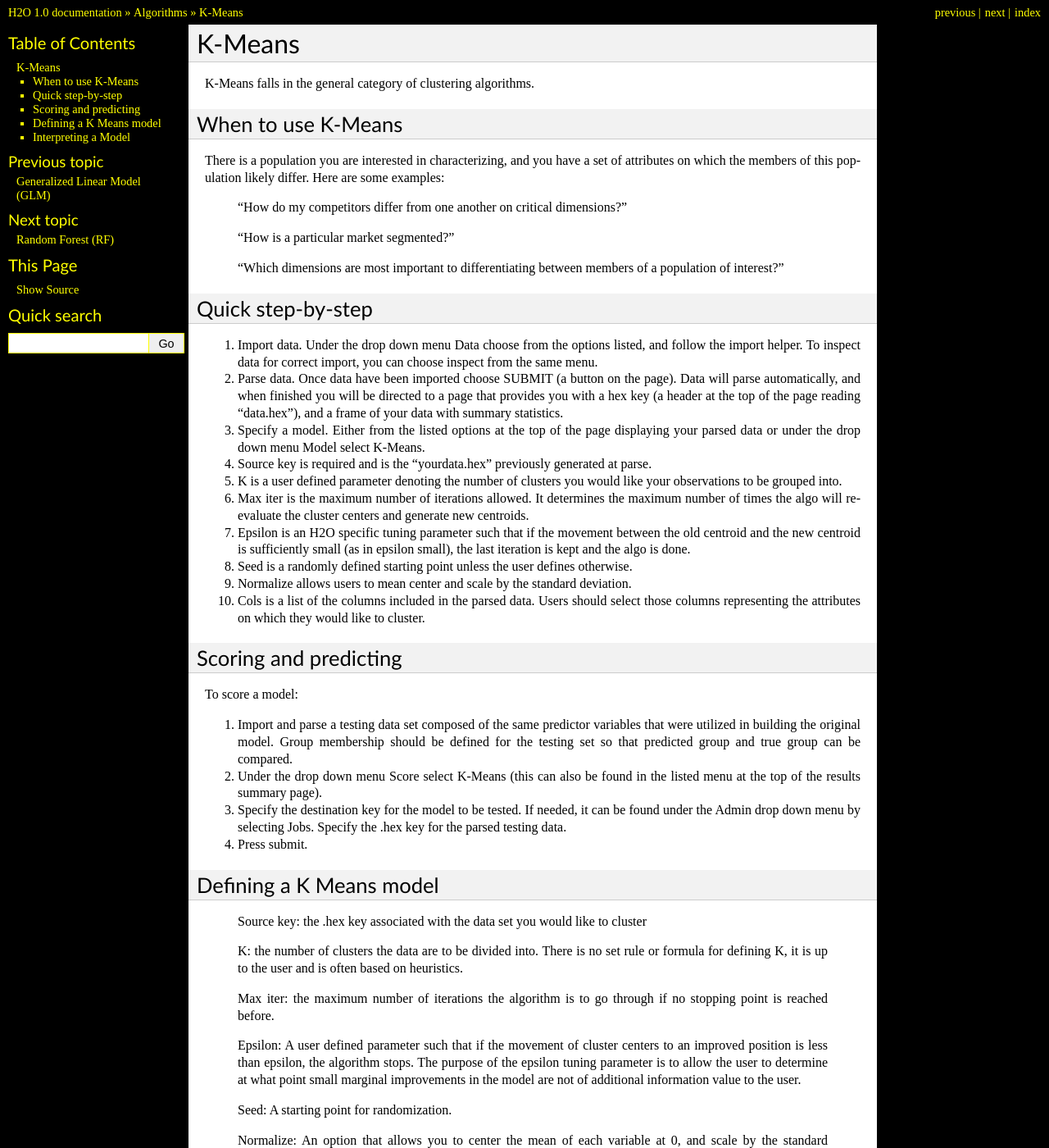
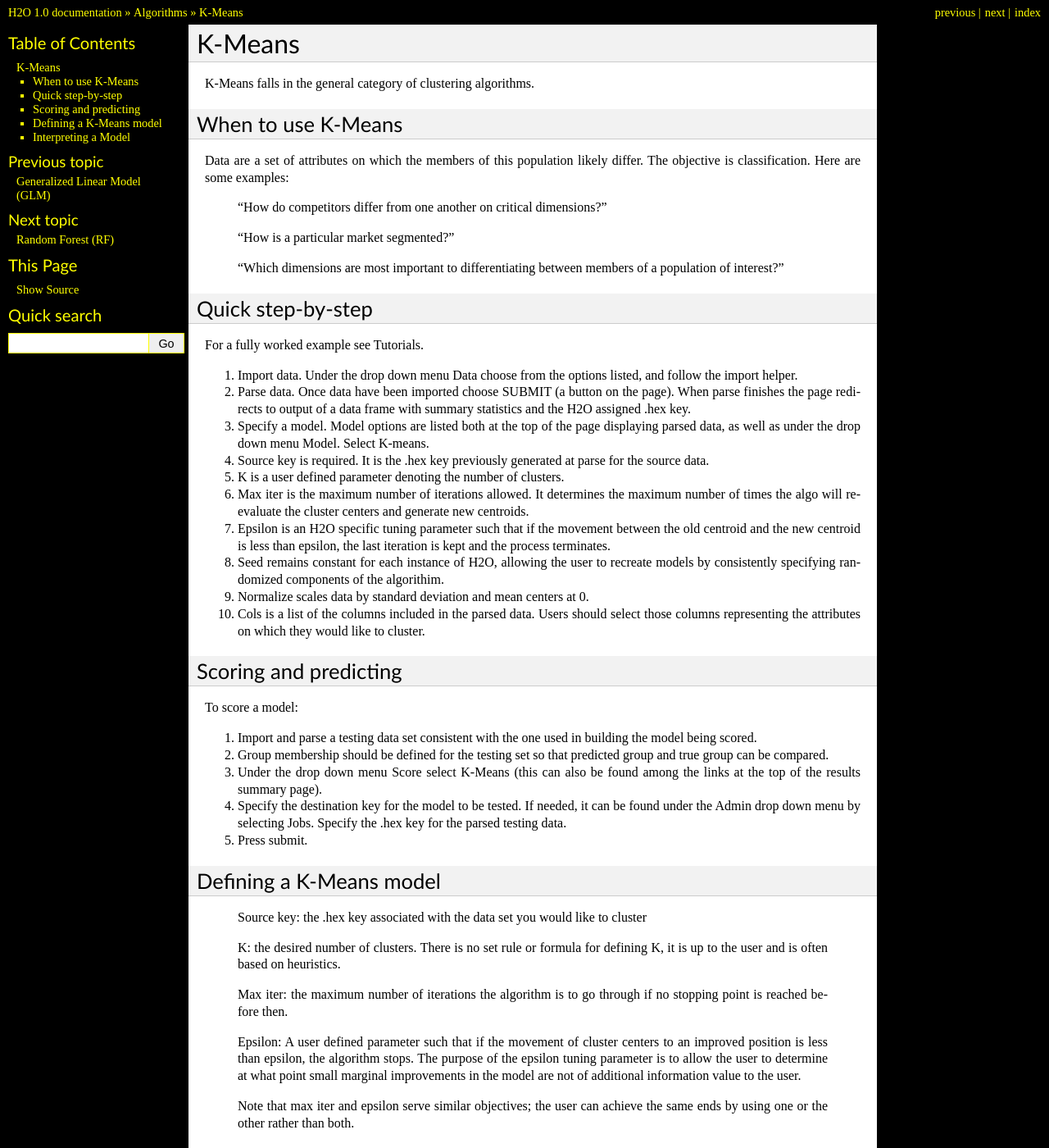
Before and after one commit to devinshields/h2odocs, a Sphinx documentation site: the page built from source/algorithms/kmeans.rst, in a window 1280 px wide and 1400 px high. Shown: the whole window at 82% size. Built offline with Sphinx 7.4.7, drawn with Linux system fonts in a browser that asks for light colours; formulas are drawn with MathJax 3; some of the changed text lies outside the part shown.

Commit message:
modified km tutorial

```diff
--- a/source/algorithms/kmeans.rst
+++ b/source/algorithms/kmeans.rst
@@ -7,109 +7,147 @@
 When to use K-Means
 """""""""""""""""""
 
-There is a population you are interested in characterizing, and you
-have a set of attributes on which the members of
-this population likely differ. Here are some examples:
+Data are a set of attributes on which the members of this population
+likely differ. The objective is classification.
+Here are some examples:
 
-  "How do my competitors differ from one another on critical dimensions?"
+  "How do competitors differ from one another on critical dimensions?"
 
   "How is a particular market segmented?"
 
-  "Which dimensions are most important to differentiating between members of a population of interest?"
+  "Which dimensions are most important to differentiating between
+  members of a population of interest?"
 
 
 Quick step-by-step
 """"""""""""""""""
+For a fully worked example see Tutorials.
+
 
 #. Import  data. Under the drop down menu Data choose from the options
-   listed, and follow the import helper. To inspect data for correct
-   import, you can choose inspect from the same menu.
+   listed, and follow the import helper.
+
 
 #. Parse data. Once data have been imported choose SUBMIT (a button on
-   the page). Data will parse automatically, and when finished you
-   will be directed to a page that provides you with a hex key (a
-   header at the top of the page reading "data.hex"), and a frame
-   of your data with summary statistics.
+   the page).  When parse finishes the page redirects to output of a
+   data frame with summary statistics and the H2O assigned .hex key.
 
-#. Specify a model. Either from the listed options at the top of the
-   page displaying your parsed data or under the drop down menu
-   Model select K-Means.
 
-#. Source key is required and is the "yourdata.hex" previously
-   generated at parse.
+#. Specify a model. Model options are listed both at the top of the
+   page displaying parsed data, as well as under the drop down menu
+   Model. Select K-means.
 
-#. K is a user defined parameter denoting the number of clusters you
-   would like your observations to be grouped into.
+
+#. Source key is required. It is the .hex key previously
+   generated at parse for the source data.
+
+
+#. K is a user defined parameter denoting the number of clusters.
+
 
 #. Max iter is the maximum number of iterations allowed. It determines
    the maximum number of times the algo will re-evaluate the cluster
    centers and generate new centroids.
 
+
 #. Epsilon is an H2O specific tuning parameter such that if the
    movement between the old centroid and the new centroid is
-   sufficiently small (as in epsilon small), the last iteration is
-   kept and the algo is done.
+   less than epsilon, the last iteration is
+   kept and the process terminates.
 
-#. Seed is a randomly defined starting point unless the user defines otherwise.
 
-#. Normalize allows users to mean center and scale by the standard deviation.
+#. Seed remains constant for each instance of H2O, allowing the user
+   to recreate models by consistently specifying randomized components
+   of the algorithim.
+
+
+#. Normalize scales data by standard deviation and mean centers at 0.
+
 
 #. Cols is a list of the columns included in the parsed data. Users
    should select those columns representing the attributes on which
    they would like to cluster.
+
 
 Scoring and predicting
 """"""""""""""""""""""
 
 To score a model:
 
-#. Import and parse a testing data set composed of the same predictor
-   variables that were utilized in building the original model. Group
-   membership should be defined for the testing set so that predicted
+#. Import and parse a testing data set consistent with the one used
+   in building the model being scored.
+
+
+#. Group membership should be defined for the testing set so that predicted
    group and true group can be compared.
 
+
 #. Under the drop down menu Score select K-Means (this can also be
-   found in the listed menu at the top of the results summary page).
+   found among the links at the top of the results summary page).
+
 
 #. Specify the destination key for the model to be tested. If needed,
    it can be found under the Admin drop down menu by selecting
    Jobs. Specify the .hex key for the parsed testing data.
 
+
 #. Press submit.
 
 
-Defining a K Means model
+Defining a K-Means model
 """"""""""""""""""""""""
 
-  Source key: the .hex key associated with the data set you would like to cluster
+  Source key: the .hex key associated with the data set you would like
+  to cluster
 
-  K: the number of clusters the data are to be divided into. There is
-  no set rule or formula for defining K, it is up to the user and is
+
+  K: the desired  number of clusters. There is no set rule or formula
+  for defining K, it is up to the user and is
   often based on heuristics.
 
+
   Max iter: the maximum number of iterations the algorithm is to go
-  through if no stopping point is reached before.
+  through if no stopping point is reached before then.
+
 
   Epsilon: A user defined parameter such that if the movement of
   cluster centers to an improved position is less than epsilon, the
   algorithm stops. The purpose of the epsilon tuning parameter is to
   allow the user to determine at what point small marginal
-  improvements in the model are not of additional information value to the user.
+  improvements in the model are not of additional information value to
+  the user.
 
-  Seed: A starting point for randomization.
 
-  Normalize: An option that allows you to center the mean of each
-  variable at 0, and scale by the standard deviation.
+  Note that max iter and epsilon serve similar objectives; the user
+  can achieve the same ends by using one or the other rather than both.
 
-  Cols: The columns from the data set that contain the attributes on which
-  observations are to be clustered.
+
+  Seed: A means for specifying the algorithm components
+  dependent on randomization. Note that the seed stays the same for
+  each instance of H2O, allowing the user to create models with the
+  same starting conditions in alternative configurations.
+
+
+  Normalize: Requests that each attribute be tranformed to mean center
+  and 0 and have a standard deviation of 1.
+
+
+  Cols: The columns from the data set that contain the attribute data.
+
 
 
 Interpreting a Model
 """"""""""""""""""""
 
-Output from K Means is a table with one more column than the number of
+Output from K-Means is a table with one more column than the number of
 attributes used to cluster. The the names of attributes, and "cluster"
 appear in the header row. The column cluster gives an arbitrary number
 to each cluster built, and the attributes give the coordinates of the
 center of that cluster.
+
++--------+-----------+-----------+
+|Clusters|Attribute 1|Attribute 2|
++========+===========+===========+
+|   0    | centroid  | centroid  |
+|        |  value    |  value    |
++--------+-----------+-----------+
```
